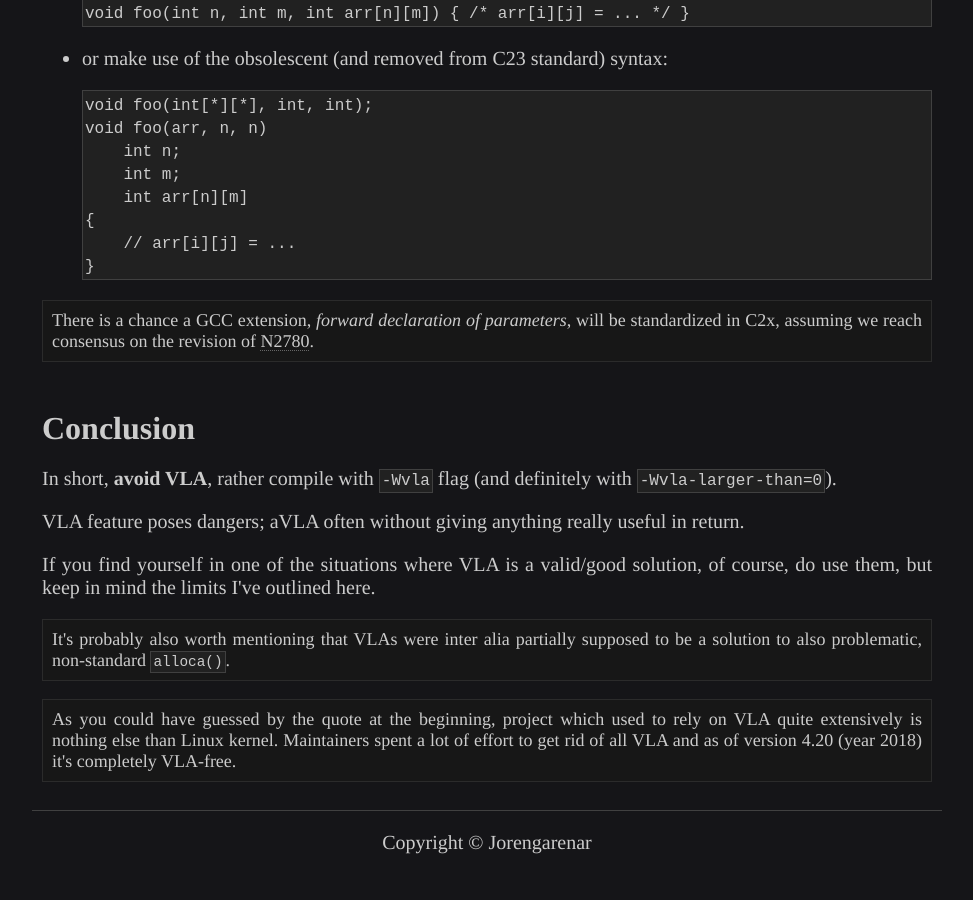
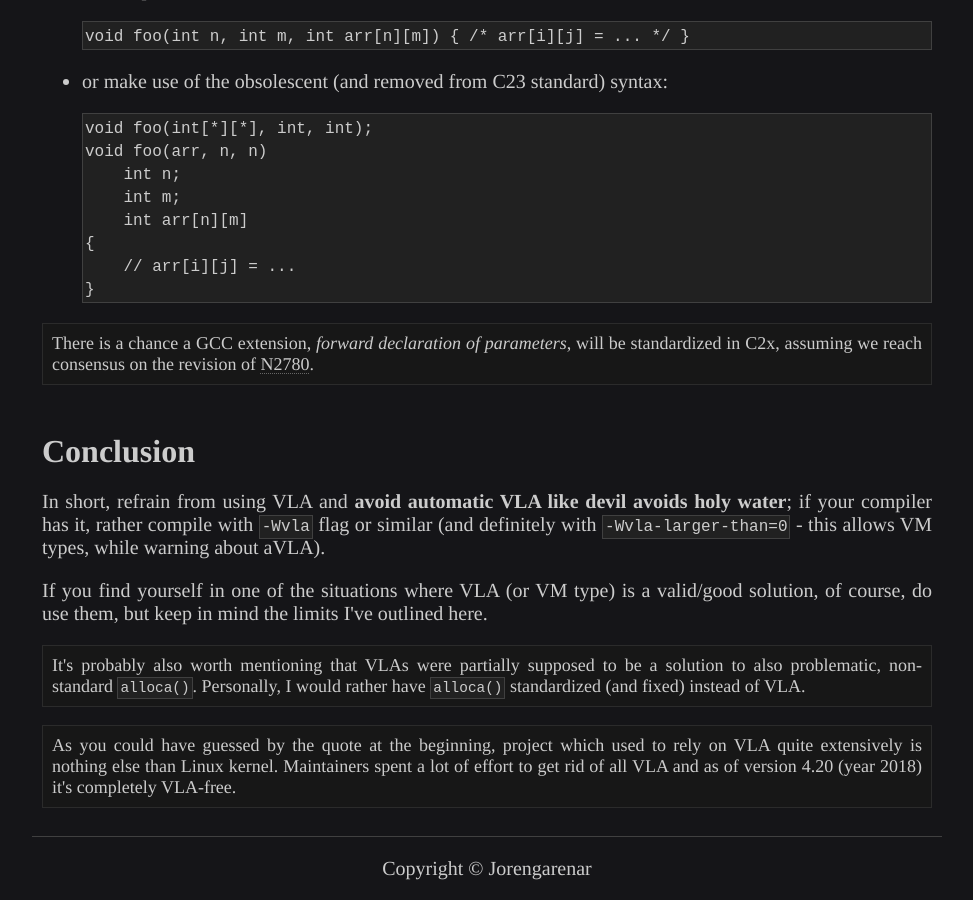
Before and after one commit to Jorenar/blog, a Jekyll site: the page built from _posts/2021-07-05-vla-pitfalls.md, in a window 1280 px wide and 900 px high, scrolled down 6373 px. Shown: the whole window, without its empty margins (153-1126 px from the left). Built offline with Jekyll 4.4.1, drawn with Linux system fonts in a browser that asks for light colours; before the commit the page ends 7247 px from its top, so only the background shows below that; some of the changed text lies outside the part shown.

```diff
--- a/_posts/2021-07-05-vla-pitfalls.md
+++ b/_posts/2021-07-05-vla-pitfalls.md
@@ -16,10 +16,10 @@ A very useful feature one may think, and indeed... in some cases...
 But since the world we live in is less than ideal, one needs to know well what
 are the pitfalls of using VLA in their code before doing so.
 
-In this text I will divide VLA into two categories:
-
-  * automatic VLA (_aVLA_) - most of the criticism in this article falls on them
-  * pointers to VLA (_pVLA_) - the useful side of the feature which will be covered in another post
+Most of the text will focus on problems caused by automatic VLA, thus to
+further highlight that fact an abbreiviation _aVLA_ will be used. \\
+About good sides of the featue (which mostly include _variably-modified
+types_ - essentialy pointers to VLA) an another article will be written.
 
 
 # Allocation on stack
@@ -330,16 +330,18 @@ of [N2780](https://www.open-std.org/jtc1/sc22/wg14/www/docs/n2780.pdf).
 
 # Conclusion
 
-In short, **avoid VLA**, rather compile with `-Wvla` flag (and definitely with `-Wvla-larger-than=0`).
+In short, refrain from using VLA and **avoid automatic VLA like devil avoids
+holy water**; if your compiler has it, rather compile with `-Wvla` flag
+or similar (and definitely with `-Wvla-larger-than=0` - this allows VM types,
+while warning about aVLA).
 
-VLA feature poses dangers; aVLA often without giving anything really useful in return.
-
-If you find yourself in one of the situations where VLA is a valid/good
+If you find yourself in one of the situations where VLA (or VM type) is a valid/good
 solution, of course, do use them, but keep in mind the limits I've outlined here.
 
 <aside class="notice" markdown="1">
-It's probably also worth mentioning that VLAs were inter alia partially
-supposed to be a solution to also problematic, non-standard `alloca()`.
+It's probably also worth mentioning that VLAs were partially supposed to be
+a solution to also problematic, non-standard `alloca()`. Personally, I would
+rather have `alloca()` standardized (and fixed) instead of VLA.
 </aside>
 
 <aside class="notice" markdown="1">
```
